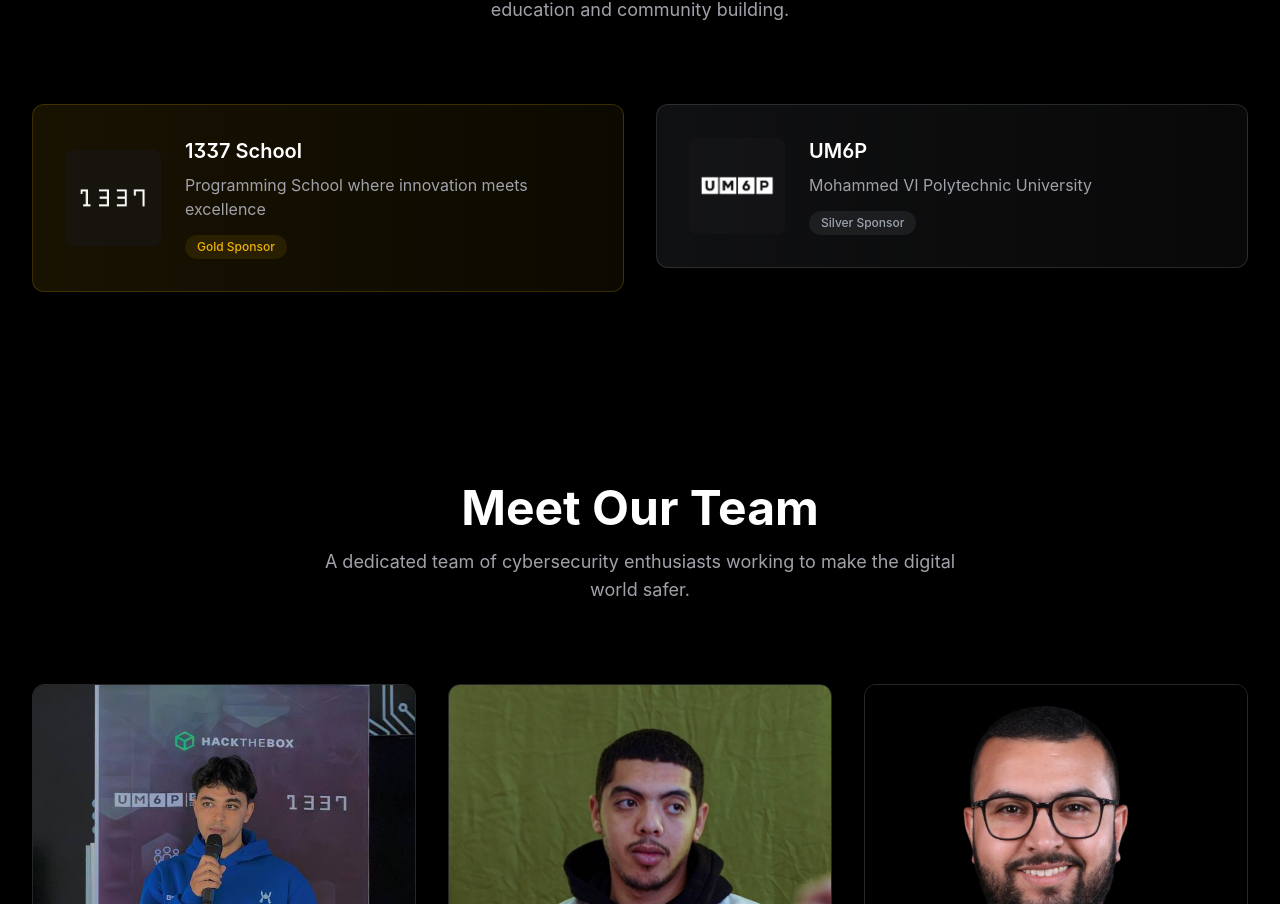
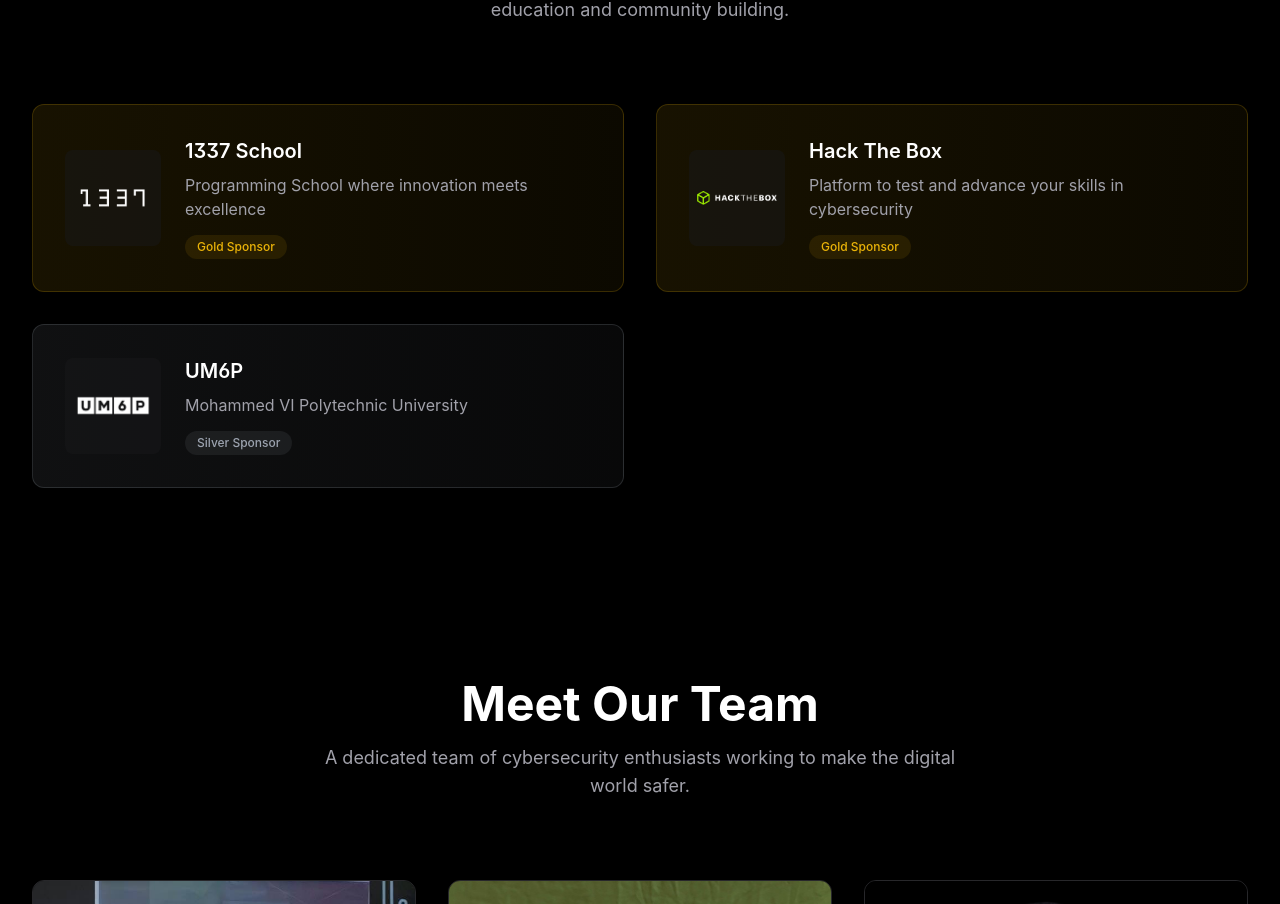
Before and after one commit to UCINE/Elitesec, a Next.js app in the folder frontend/: page / in a window 1280 px wide. Shown: the part 4977-5881 px from the top of the page. Built offline with nearby package versions, Linux system fonts and the light colour scheme.

Commit message:
feat: add Hack The Box as a new gold sponsor; include logo and description

```diff
--- a/frontend/components/Sponsors.tsx
+++ b/frontend/components/Sponsors.tsx
@@ -17,6 +17,13 @@
     logo: '/images/sponsors/1337.png',
     website: 'https://1337.ma',
     description: 'Programming School where innovation meets excellence',
+    tier: 'gold'
+  },
+  {
+    name: 'Hack The Box',
+    logo: '/images/sponsors/HTB.png',
+    website: 'https://hackthebox.com',
+    description: 'Platform to test and advance your skills in cybersecurity',
     tier: 'gold'
   },
   {
```
Also changed, not shown: frontend/public/images/sponsors/HTB.png (added).
